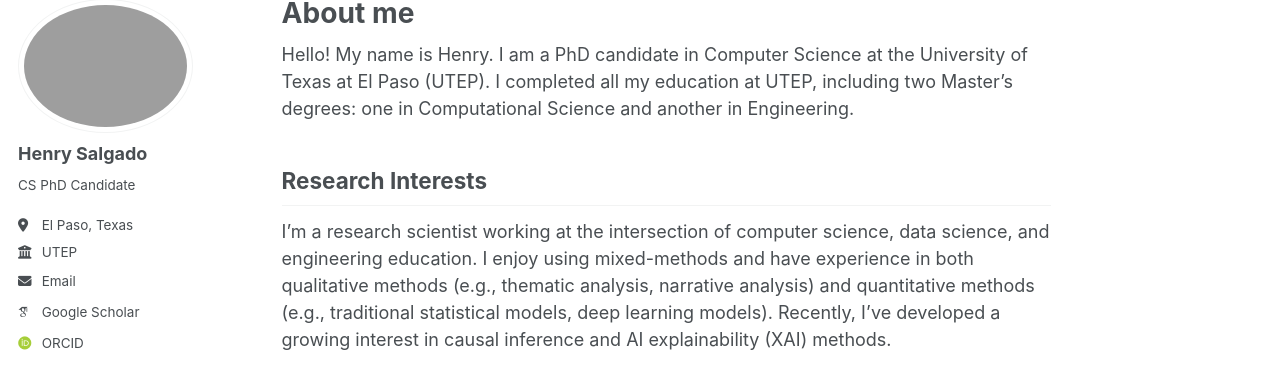
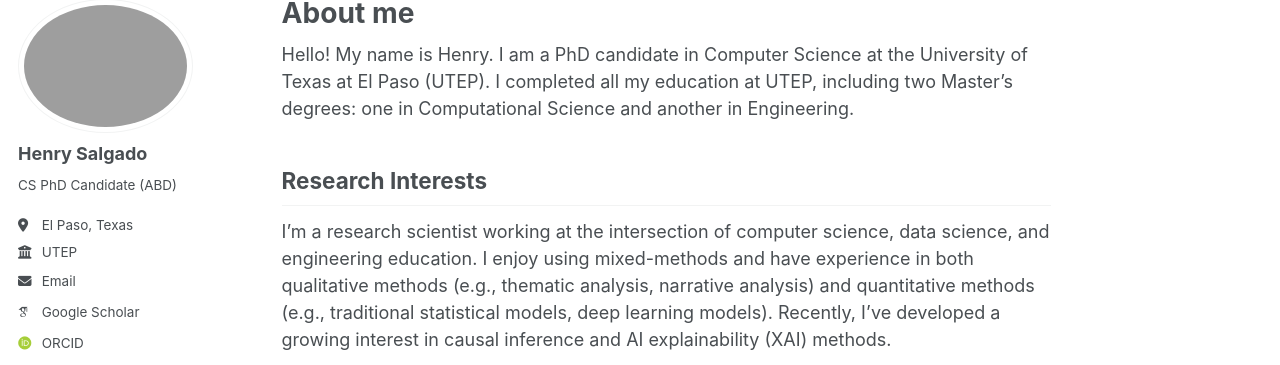
Before and after one commit to eigenhenry/eigenhenry.github.io, a Jekyll site: the page built from _pages/about.md, in a window 1280 px wide. Shown: the part 107-472 px from the top of the page. Built offline with Jekyll 4.4.1, drawn with Linux system fonts in a browser that asks for light colours; some web fonts are replaced.

Commit message:
Update bio to reflect ABD status

```diff
--- a/_config.yml
+++ b/_config.yml
@@ -24,7 +24,7 @@ author:
   avatar           : "henry.png"
   name             : "Henry Salgado"
   pronouns         : # example: "she/her"
-  bio              : "CS PhD Candidate "
+  bio              : "CS PhD Candidate (ABD)"
   location         : "El Paso, Texas"
   employer         : "UTEP"
   uri              : # URL
```
